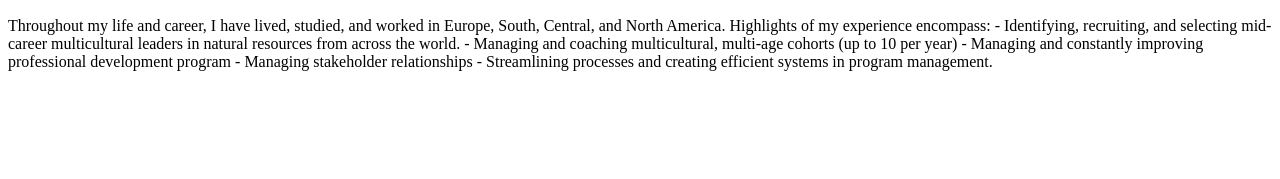
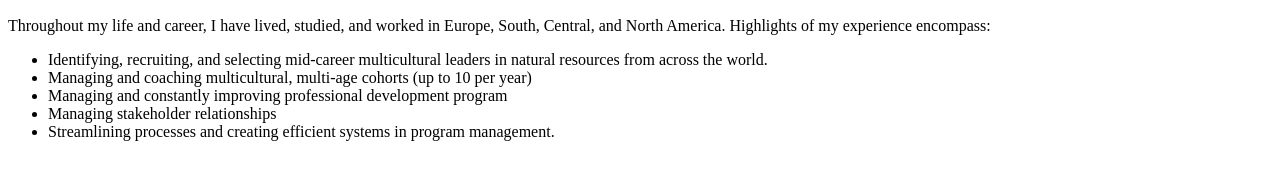
Before and after one commit to shadiaduery/shadiaduery.github.io, a plain HTML site: page index.html in a window 1280 px wide. Shown: the part 311-490 px from the top of the page. Drawn offline with Linux system fonts and the light colour scheme.

Commit message:
updated index

```diff
--- a/index.html
+++ b/index.html
@@ -10,11 +10,14 @@
 
     Highlights of my  experience encompass:
 
-    - Identifying, recruiting, and selecting mid-career multicultural leaders in natural resources from across the world.
-    - Managing and coaching multicultural, multi-age cohorts (up to 10 per year)
-    - Managing and constantly improving professional development program
-    - Managing stakeholder relationships
-    - Streamlining processes and creating efficient systems in program management.
+    <ul>
+        <li>Identifying, recruiting, and selecting mid-career multicultural leaders in natural resources from across the world.</li>
+        <li>Managing and coaching multicultural, multi-age cohorts (up to 10 per year)</li>
+        <li>Managing and constantly improving professional development program</li>
+        <li>Managing stakeholder relationships</li>
+        <li>Streamlining processes and creating efficient systems in program management.</li>
+
+    </ul>
 </body>
 
 </html>
```
